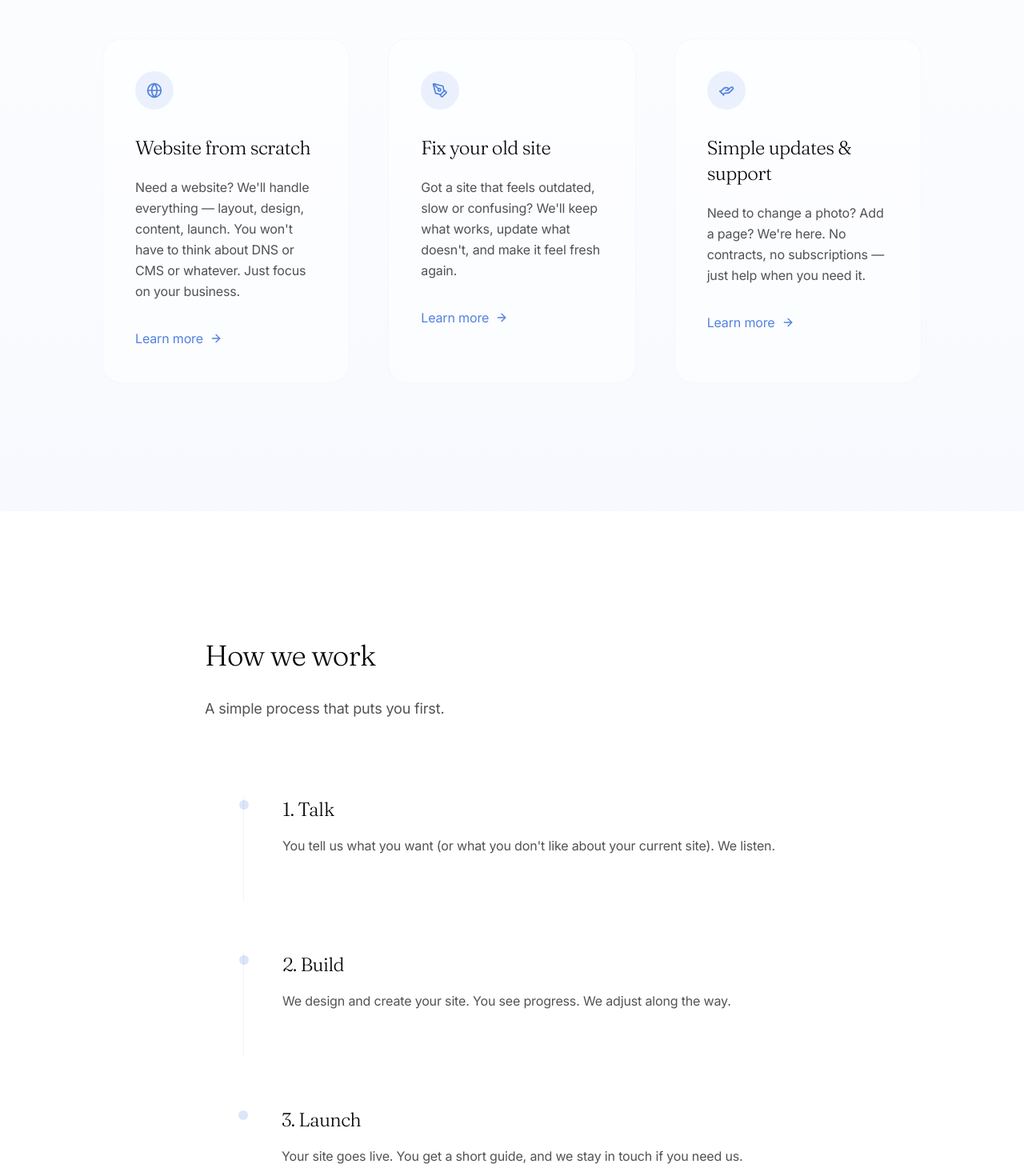
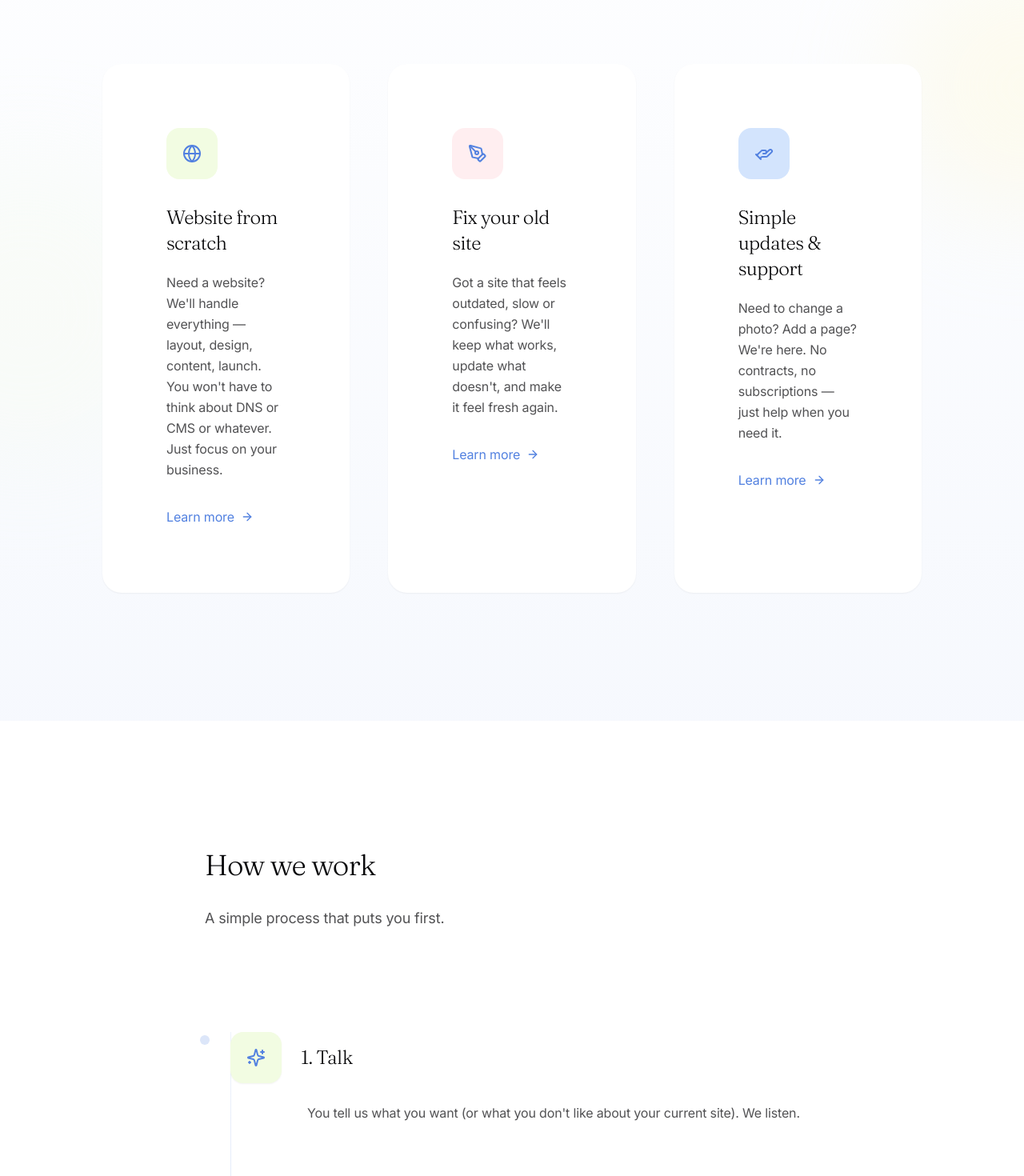
Before and after one commit to psyclr/change-website-canvas, a React (Vite) app: page / in a window 1280 px wide. Shown: the part 1240-2710 px from the top of the page at 80% size. Built offline with nearby package versions, Linux system fonts and the light colour scheme.

Commit message:
Refactor: Improve page layout and design
Improved the overall layout and design of the website, incorporating creative elements and visual enhancements.

```diff
--- a/package.json
+++ b/package.json
@@ -46,6 +46,7 @@
     "cmdk": "^1.0.0",
     "date-fns": "^3.6.0",
     "embla-carousel-react": "^8.3.0",
+    "framer-motion": "^12.6.3",
     "input-otp": "^1.2.4",
     "lucide-react": "^0.462.0",
     "next-themes": "^0.3.0",
--- a/src/components/CtaSection.tsx
+++ b/src/components/CtaSection.tsx
@@ -4,14 +4,23 @@ import { ArrowRight } from "lucide-react";
 
 const CtaSection = () => {
   return (
-    <section id="get-started" className="section-spacing bg-gradient-to-b from-white to-primary/5">
+    <section id="get-started" className="section-spacing relative overflow-hidden">
+      {/* Creative background elements */}
+      <div className="absolute inset-0 bg-gradient-to-b from-white to-primary/5 -z-10"></div>
+      <div className="absolute bottom-0 right-0 w-full h-1/2 bg-gradient-to-t from-[#FDE1D3]/10 to-transparent -z-10"></div>
+
       <div className="container-wide">
-        <div className="max-w-2xl mx-auto text-center p-16 rounded-[2.5rem]">
+        <div className="max-w-3xl mx-auto text-center p-16 md:p-20 relative">
+          {/* Decorative shapes */}
+          <div className="absolute -right-10 top-0 w-40 h-40 border border-primary/10 rounded-full -z-10"></div>
+          <div className="absolute -left-10 bottom-0 w-40 h-40 border border-primary/10 rounded-full -z-10"></div>
+          <div className="absolute right-1/4 bottom-10 w-20 h-20 bg-[#FEF7CD]/30 rounded-full blur-xl -z-10"></div>
+
           <h2 className="text-3xl md:text-4xl font-display mb-10 font-light">Want a website that actually feels like yours?</h2>
-          <p className="text-lg text-foreground/70 mb-12 leading-relaxed">
+          <p className="text-lg text-foreground/70 mb-12 leading-relaxed max-w-xl mx-auto">
             Message us. No pressure — just a real conversation.
           </p>
-          <Button asChild size="lg" className="rounded-full shadow-md hover:shadow-lg transition-all duration-300">
+          <Button asChild size="lg" className="rounded-full shadow-md hover:shadow-lg transition-all duration-300 bg-gradient-to-r from-primary to-primary/90">
             <a href="#contact" className="flex items-center gap-2 h-14 px-8">
               Start project <ArrowRight className="h-4 w-4" />
             </a>
--- a/src/components/ProcessSection.tsx
+++ b/src/components/ProcessSection.tsx
@@ -1,8 +1,15 @@
+
+import { Leaf, Sparkles, Zap } from "lucide-react";
+import { motion } from "framer-motion";
 
 const ProcessSection = () => {
   return (
-    <section id="process" className="section-spacing bg-white">
-      <div className="container-wide">
+    <section id="process" className="section-spacing bg-white overflow-hidden">
+      <div className="container-wide relative">
+        {/* Decorative background elements */}
+        <div className="absolute top-40 right-0 w-64 h-64 bg-primary/5 rounded-full -z-10 blur-3xl"></div>
+        <div className="absolute bottom-20 left-0 w-72 h-72 bg-[#FEC6A1]/20 rounded-full -z-10 blur-3xl"></div>
+
         <div className="max-w-3xl mx-auto mb-24">
           <h2 className="text-3xl md:text-4xl font-display mb-8 font-light">How we work</h2>
           <p className="text-lg text-foreground/70 leading-relaxed">
@@ -10,24 +17,42 @@ const ProcessSection = () => {
           </p>
         </div>
 
-        <div className="max-w-2xl mx-auto space-y-16">
-          <div className="timeline-item pl-12">
-            <h3 className="text-2xl font-display mb-4 font-light">1. Talk</h3>
-            <p className="text-foreground/70 leading-relaxed">
+        <div className="max-w-3xl mx-auto space-y-32 relative">
+          {/* Connected line through timeline */}
+          <div className="absolute left-8 top-0 bottom-0 w-px bg-gradient-to-b from-primary/10 via-primary/20 to-transparent"></div>
+
+          <div className="timeline-item group">
+            <div className="flex mb-6">
+              <div className="flex-shrink-0 w-16 h-16 rounded-2xl bg-[#F2FCE2] flex items-center justify-center group-hover:scale-110 transition-all duration-500 shadow-sm">
+                <Sparkles className="h-6 w-6 text-primary" />
+              </div>
+              <h3 className="text-2xl font-display ml-6 font-light self-center">1. Talk</h3>
+            </div>
+            <p className="text-foreground/70 leading-relaxed pl-24">
               You tell us what you want (or what you don't like about your current site). We listen.
             </p>
           </div>
 
-          <div className="timeline-item pl-12">
-            <h3 className="text-2xl font-display mb-4 font-light">2. Build</h3>
-            <p className="text-foreground/70 leading-relaxed">
+          <div className="timeline-item group">
+            <div className="flex mb-6">
+              <div className="flex-shrink-0 w-16 h-16 rounded-2xl bg-[#FFDEE2]/50 flex items-center justify-center group-hover:scale-110 transition-all duration-500 shadow-sm">
+                <Zap className="h-6 w-6 text-primary" />
+              </div>
+              <h3 className="text-2xl font-display ml-6 font-light self-center">2. Build</h3>
+            </div>
+            <p className="text-foreground/70 leading-relaxed pl-24">
               We design and create your site. You see progress. We adjust along the way.
             </p>
           </div>
 
-          <div className="timeline-item pl-12">
-            <h3 className="text-2xl font-display mb-4 font-light">3. Launch</h3>
-            <p className="text-foreground/70 leading-relaxed">
+          <div className="timeline-item group">
+            <div className="flex mb-6">
+              <div className="flex-shrink-0 w-16 h-16 rounded-2xl bg-[#D3E4FD] flex items-center justify-center group-hover:scale-110 transition-all duration-500 shadow-sm">
+                <Leaf className="h-6 w-6 text-primary" />
+              </div>
+              <h3 className="text-2xl font-display ml-6 font-light self-center">3. Launch</h3>
+            </div>
+            <p className="text-foreground/70 leading-relaxed pl-24">
               Your site goes live. You get a short guide, and we stay in touch if you need us.
             </p>
           </div>
--- a/src/components/ServicesSection.tsx
+++ b/src/components/ServicesSection.tsx
@@ -1,35 +1,49 @@
 
 import { ArrowRight, Globe, PenTool, HandHelping } from "lucide-react";
+import { Card, CardContent } from "@/components/ui/card";
+import { AspectRatio } from "@/components/ui/aspect-ratio";
 
 const ServiceCard = ({
   title,
   description,
-  icon: Icon
+  icon: Icon,
+  color
 }: {
   title: string;
   description: string;
   icon: React.ElementType;
+  color: string;
 }) => {
   return (
-    <div className="service-card group">
-      <div className="inline-flex items-center justify-center w-12 h-12 rounded-full bg-primary/10 mb-8">
-        <Icon className="h-5 w-5 text-primary" />
+    <Card className="service-card overflow-hidden group border-0 shadow-sm hover:shadow-md">
+      <CardContent className="p-10">
+        <div className={`inline-flex items-center justify-center w-16 h-16 rounded-2xl ${color} mb-8 group-hover:scale-110 transition-all duration-300`}>
+          <Icon className="h-6 w-6 text-primary" />
         </div>
         <h3 className="text-2xl font-display mb-5 font-light">{title}</h3>
         <p className="text-foreground/70 mb-8 leading-relaxed">{description}</p>
-      <a href="#contact" className="inline-flex items-center text-primary hover:underline group-hover:translate-x-1 transition-all duration-300">
+        <a
+          href="#contact"
+          className="inline-flex items-center text-primary group-hover:translate-x-1 transition-all duration-300"
+        >
           Learn more
           <ArrowRight className="ml-2 h-4 w-4" />
         </a>
-    </div>
+      </CardContent>
+    </Card>
   );
 };
 
 const ServicesSection = () => {
   return (
-    <section id="services" className="section-spacing bg-gradient-to-b from-white to-primary/5">
+    <section id="services" className="section-spacing relative overflow-hidden">
+      {/* Background decorative elements */}
+      <div className="absolute inset-0 bg-gradient-to-b from-white to-primary/5 -z-20"></div>
+      <div className="absolute -right-40 top-1/4 w-80 h-80 bg-[#FEF7CD]/30 rounded-full blur-3xl -z-10"></div>
+      <div className="absolute -left-40 bottom-1/4 w-96 h-96 bg-[#F2FCE2]/20 rounded-full blur-3xl -z-10"></div>
+
       <div className="container-wide">
-        <div className="max-w-3xl mx-auto mb-24">
+        <div className="max-w-3xl mx-auto mb-32">
           <h2 className="text-3xl md:text-4xl font-display mb-8 font-light">What we do</h2>
           <p className="text-lg text-foreground/70 leading-relaxed">
             Change is about making honest, useful websites.
@@ -43,16 +57,19 @@ const ServicesSection = () => {
             title="Website from scratch"
             description="Need a website? We'll handle everything — layout, design, content, launch. You won't have to think about DNS or CMS or whatever. Just focus on your business."
             icon={Globe}
+            color="bg-[#F2FCE2]"
           />
           <ServiceCard
             title="Fix your old site"
             description="Got a site that feels outdated, slow or confusing? We'll keep what works, update what doesn't, and make it feel fresh again."
             icon={PenTool}
+            color="bg-[#FFDEE2]/50"
           />
           <ServiceCard
             title="Simple updates & support"
             description="Need to change a photo? Add a page? We're here. No contracts, no subscriptions — just help when you need it."
             icon={HandHelping}
+            color="bg-[#D3E4FD]"
           />
         </div>
       </div>
--- a/src/index.css
+++ b/src/index.css
@@ -70,7 +70,7 @@
   }
 
   .timeline-item {
-    @apply relative pl-8 pb-14 border-l border-primary/10;
+    @apply relative pl-8 pb-14;
   }
 
   .timeline-item::before {
@@ -79,11 +79,11 @@
   }
 
   .timeline-item:last-child {
-    @apply border-l-0 pb-0;
+    @apply pb-0;
   }
 
   .service-card {
-    @apply p-10 rounded-3xl bg-white/50 border border-primary/5 transition-all duration-300 hover:shadow-sm hover:-translate-y-1;
+    @apply p-10 rounded-3xl bg-white/70 border border-primary/5 transition-all duration-300 hover:shadow-sm hover:-translate-y-1;
   }
 
   .text-gradient {
@@ -97,4 +97,42 @@
   .section-spacing {
     @apply py-32 md:py-40;
   }
+
+  /* New decorative elements */
+  .floating-shape {
+    @apply absolute rounded-full border border-primary/10 animate-float;
+  }
+
+  .blob-shape {
+    @apply absolute blur-3xl opacity-30 animate-pulse-slow;
+  }
 }
+
+/* Animation keyframes */
+@keyframes float {
+  0%, 100% {
+    transform: translateY(0);
+  }
+  50% {
+    transform: translateY(-20px);
+  }
+}
+
+@keyframes pulse-slow {
+  0%, 100% {
+    opacity: 0.2;
+  }
+  50% {
+    opacity: 0.4;
+  }
+}
+
+@layer utilities {
+  .animate-float {
+    animation: float 8s ease-in-out infinite;
+  }
+
+  .animate-pulse-slow {
+    animation: pulse-slow 8s ease-in-out infinite;
+  }
+}
```
Also changed, not shown: src/components/HeroSection.tsx (+9 -4 lines), 1 other file (tests, documents, lock files or other folders). Lines whose indentation alone changed are shown as unchanged.
